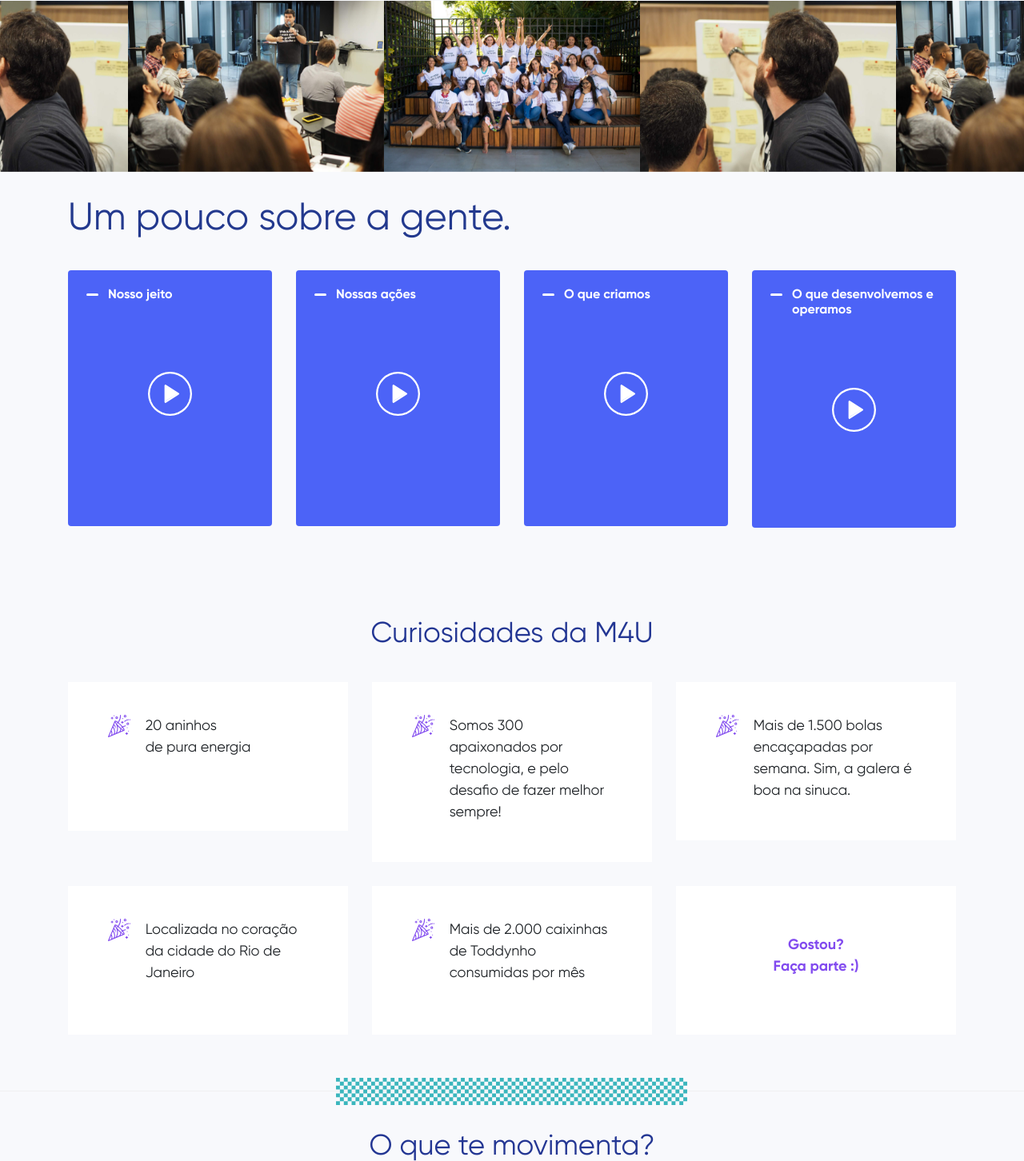
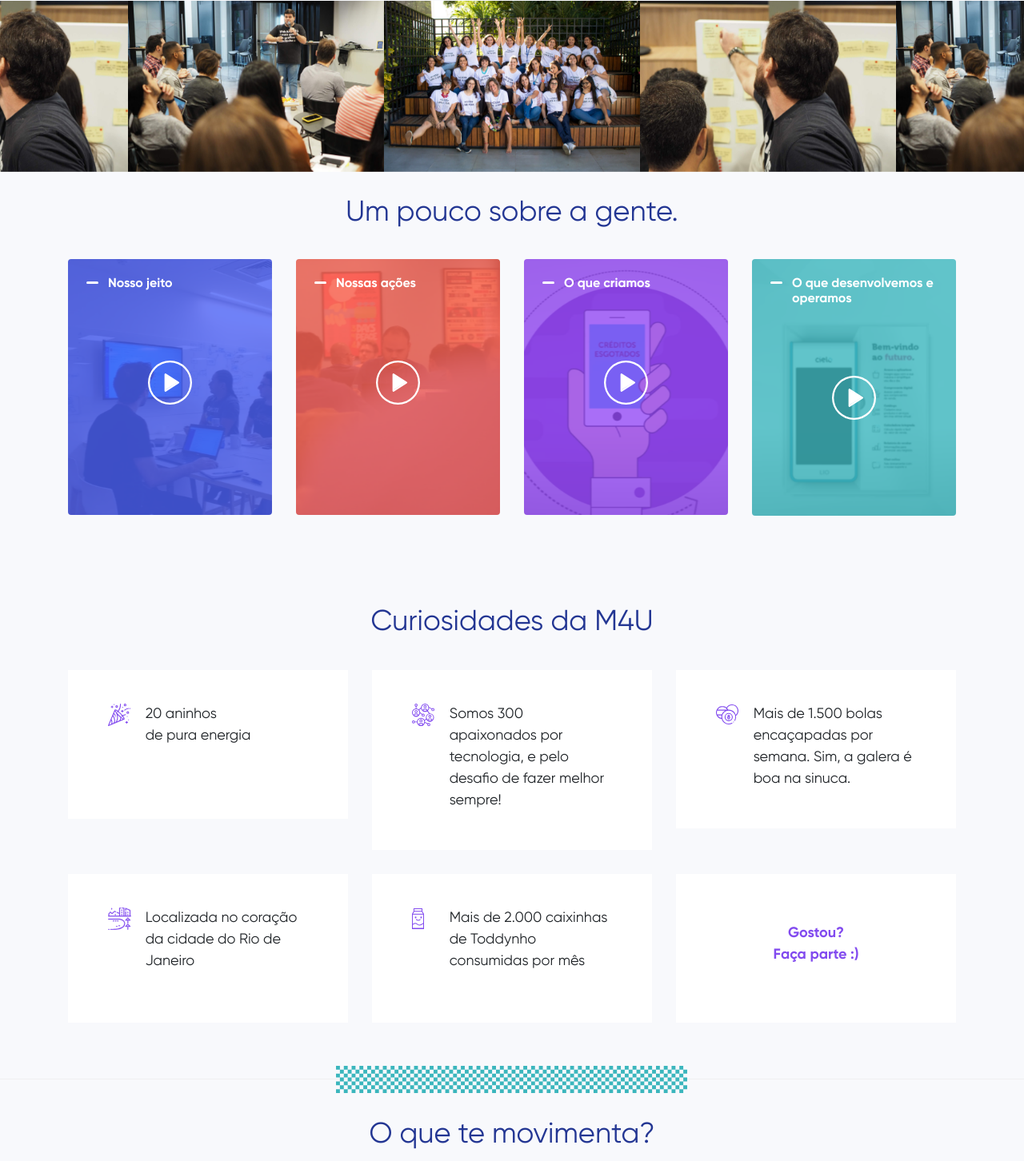
Before and after one commit to sicuro/M4U, a PHP site: page /quem-somos.html in a window 1280 px wide. Shown: the part 690-2142 px from the top of the page at 80% size. Run offline with PHP 8.4, Linux system fonts and the light colour scheme; some libraries are stand-ins or nearby versions.

Commit message:
ajuestes

```diff
--- a/css/style.css
+++ b/css/style.css
@@ -475,8 +475,32 @@ footer {
 
 .um-pouco-sobre {
   margin-bottom: 40px; }
-  .um-pouco-sobre h1 {
+  .um-pouco-sobre h2 {
     margin-top: 28px; }
+  .um-pouco-sobre .fundo-card-01 {
+    background: #4C63F7 url("../images/fundo-card-01.png") no-repeat center center !important;
+    -webkit-background-size: cover;
+    -moz-background-size: cover;
+    -o-background-size: cover;
+    background-size: cover; }
+  .um-pouco-sobre .fundo-card-02 {
+    background: #FF6757 url("../images/fundo-card-02.png") no-repeat center center !important;
+    -webkit-background-size: cover;
+    -moz-background-size: cover;
+    -o-background-size: cover;
+    background-size: cover; }
+  .um-pouco-sobre .fundo-card-03 {
+    background: #944BF5 url("../images/fundo-card-03.png") no-repeat center center !important;
+    -webkit-background-size: cover;
+    -moz-background-size: cover;
+    -o-background-size: cover;
+    background-size: cover; }
+  .um-pouco-sobre .fundo-card-04 {
+    background: #3BB6BD url("../images/fundo-card-04.png") no-repeat center center !important;
+    -webkit-background-size: cover;
+    -moz-background-size: cover;
+    -o-background-size: cover;
+    background-size: cover; }
   .um-pouco-sobre .card-sobre {
     background: #4C63F7;
     border-radius: 4px;
@@ -489,6 +513,7 @@ footer {
       padding-bottom: 100px; }
     .um-pouco-sobre .card-sobre h2 {
       font-size: 16px;
+      margin-top: 0px;
       color: #ffffff;
       text-align: left;
       padding-left: 30px;
--- a/css/style.scss
+++ b/css/style.scss
@@ -657,9 +657,38 @@ footer {
 
 	margin-bottom: 40px;
 
-		h1 {
+		h2 {
 			margin-top: 28px;
 		}
+
+	.fundo-card-01 {
+		background: #4C63F7 url("../images/fundo-card-01.png") no-repeat center center !important;
+		-webkit-background-size: cover;
+		-moz-background-size: cover;
+		-o-background-size: cover;
+		background-size: cover;
+	}
+	.fundo-card-02 {
+		background: #FF6757 url("../images/fundo-card-02.png") no-repeat center center !important;
+		-webkit-background-size: cover;
+		-moz-background-size: cover;
+		-o-background-size: cover;
+		background-size: cover;
+	}
+	.fundo-card-03 {
+		background: #944BF5 url("../images/fundo-card-03.png") no-repeat center center !important;
+		-webkit-background-size: cover;
+		-moz-background-size: cover;
+		-o-background-size: cover;
+		background-size: cover;
+	}
+	.fundo-card-04 {
+		background: #3BB6BD url("../images/fundo-card-04.png") no-repeat center center !important;
+		-webkit-background-size: cover;
+		-moz-background-size: cover;
+		-o-background-size: cover;
+		background-size: cover;
+	}
 
 	.card-sobre {
 
@@ -678,6 +707,7 @@ footer {
 
 		h2 {
 			font-size: 16px;
+			margin-top: 0px;
 			color: #ffffff;
 			text-align: left;
 			padding-left:30px;
--- a/quem-somos.html
+++ b/quem-somos.html
@@ -77,33 +77,33 @@
     <section class="um-pouco-sobre">
       <div class="container">
         <div class="row">
-          <div class="col-lg-12">
-            <h1>Um pouco sobre a gente.</h1>
+          <div class="col-lg-12 text-center">
+            <h2>Um pouco sobre a gente.</h2>
           </div>
 
           <div class="col-lg-3" data-toggle="modal" data-src="https://player.vimeo.com/video/294627421" data-target="#myModal">
-              <div class="col-lg-12 card-sobre text-center">
+              <div class="col-lg-12 card-sobre fundo-card-01 text-center">
                 <h2>Nosso jeito</h2>
                 <img src="images/play-button-1.svg">
               </div>
           </div>
 
-          <div class="col-lg-3" data-toggle="modal" data-src="https://player.vimeo.com/video/294627421" data-target="#myModal">
-              <div class="col-lg-12 card-sobre text-center">
+          <div class="col-lg-3" data-toggle="modal" data-src="https://vimeo.com/294627421" data-target="#myModal">
+              <div class="col-lg-12 card-sobre fundo-card-02 text-center">
                 <h2>Nossas ações</h2>
                 <img src="images/play-button-1.svg">
               </div>
           </div>
 
           <div class="col-lg-3" data-toggle="modal" data-src="https://player.vimeo.com/video/294627421" data-target="#myModal">
-              <div class="col-lg-12 card-sobre text-center">
+              <div class="col-lg-12 card-sobre fundo-card-03 text-center">
                 <h2>O que criamos</h2>
                 <img src="images/play-button-1.svg">
               </div>
           </div>
 
           <div class="col-lg-3" data-toggle="modal" data-src="https://player.vimeo.com/video/294627421" data-target="#myModal">
-              <div class="col-lg-12 card-sobre text-center">
+              <div class="col-lg-12 card-sobre fundo-card-04 text-center">
                 <h2>O que desenvolvemos e operamos</h2>
                 <img src="images/play-button-1.svg">
               </div>
@@ -154,7 +154,7 @@
           <div class="col-lg-4">
             <div class="col-lg-12 card-curiosidades">
               <div class="row">
-                <div class="col-2"><img src="images/ico-01.svg"></div>
+                <div class="col-2"><img src="images/ico-02.svg"></div>
                 <div class="col-10">Somos 300 apaixonados por tecnologia, e pelo desafio
 de fazer melhor sempre!</div>
               </div>
@@ -164,7 +164,7 @@ de fazer melhor sempre!</div>
           <div class="col-lg-4">
             <div class="col-lg-12 card-curiosidades">
               <div class="row">
-                <div class="col-2"><img src="images/ico-01.svg"></div>
+                <div class="col-2"><img src="images/ico-03.svg"></div>
                 <div class="col-10">Mais de 1.500 bolas encaçapadas por semana.
 Sim, a galera é boa
 na sinuca. </div>
@@ -175,7 +175,7 @@ na sinuca. </div>
           <div class="col-lg-4">
             <div class="col-lg-12 card-curiosidades">
               <div class="row">
-                <div class="col-2"><img src="images/ico-01.svg"></div>
+                <div class="col-2"><img src="images/ico-04.svg"></div>
                 <div class="col-10">Localizada no coração
 da cidade do Rio de Janeiro</div>
               </div>
@@ -185,7 +185,7 @@ da cidade do Rio de Janeiro</div>
           <div class="col-lg-4">
             <div class="col-lg-12 card-curiosidades">
               <div class="row">
-                <div class="col-2"><img src="images/ico-01.svg"></div>
+                <div class="col-2"><img src="images/ico-05.svg"></div>
                 <div class="col-10">Mais de 2.000 caixinhas de Toddynho consumidas por mês</div>
               </div>
             </div>
```
Also changed, not shown: images/fundo-card-01.png (added), images/fundo-card-02.png (added), images/fundo-card-03.png (added), images/fundo-card-04.png (added), images/ico-02.svg (added), images/ico-03.svg (added), images/ico-04.svg (added), images/ico-05.svg (added), 1 other file.
